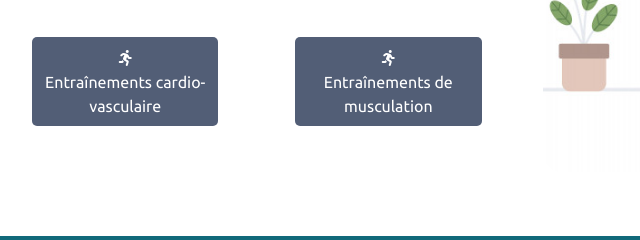
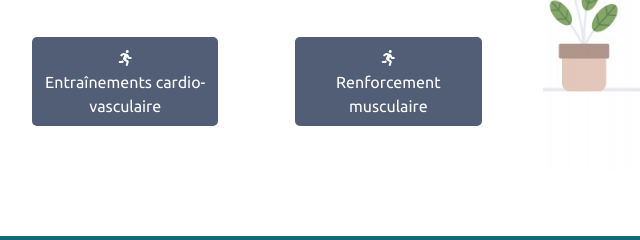
Before and after one commit to Ayhaan/projet_sport, a website: page public/html/home.html in a window 1280 px wide. Shown: the part 484-724 px from the top of the page, 172-812 px from the left. Drawn offline with Linux system fonts and the light colour scheme.

Commit message:
modif titre page home

```diff
--- a/public/html/home.html
+++ b/public/html/home.html
@@ -65,7 +65,7 @@
                                 <div>
                                     <a class="text-center py-4" href="">
                                         <i class="fas fa-running"></i>
-                                        <p>Entraînements de musculation</p>
+                                        <p>Renforcement musculaire</p>
                                     </a>
 
                                 </div>
```
